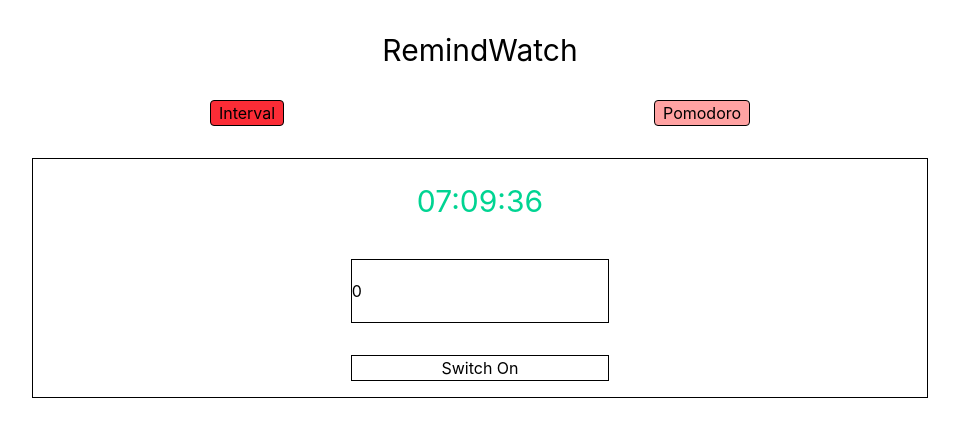
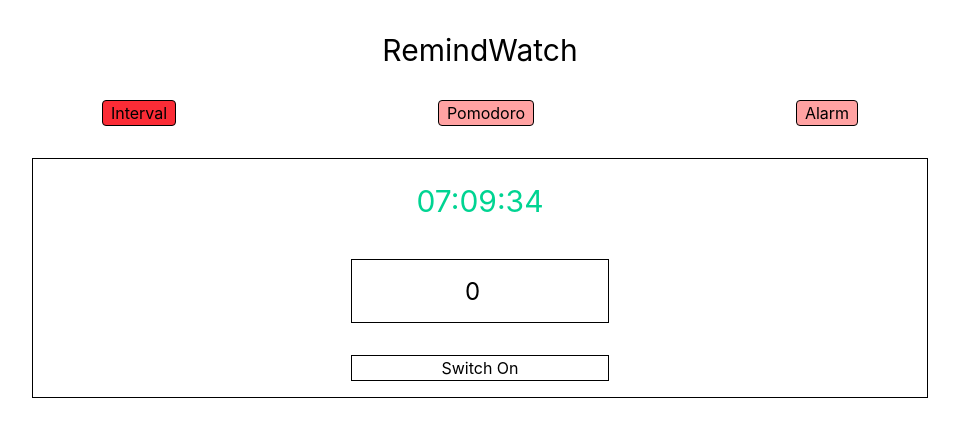
Before and after one commit to jamshidabduraxmonov/remindWatch, a React (Vite) app: page / in a window 1280 px wide. Both pictures are taken after a click on the button "Interval". Shown: the top 436 px of the page, without its empty margins (160-1119 px from the left). Built offline with nearby package versions, Linux system fonts and the light colour scheme.

Commit message:
feat: implement alarm logic

```diff
--- a/src/App.jsx
+++ b/src/App.jsx
@@ -6,6 +6,7 @@
 
   const [time, setTime] = useState([]);
   const [minute, setMinute] = useState();
+  const [hour, setHour] = useState();
   const [isOn, setIsOn] = useState(false);
   const [interVal, setInterVal] = useState(0);
   const [countChange, setCountChange] = useState(0);
@@ -21,6 +22,9 @@
   const [isInterval, setIsInterval] = useState(false);
 
   const [activeBtn, setActiveBtn] = useState("");
+
+  const [isAlarm, setIsAlarm] = useState(false);
+  const [wakeUp, setWakeUp] = useState({h: '12', m: '01'});
 
 
 
@@ -39,7 +43,8 @@
       const formatMin = min < 10 ? "0" + min : min;
       const formatSec = sec < 10 ? "0" + sec : sec;
 
-      setMinute(sec);
+      setMinute(min);
+      setHour(hour);
       setTime([formatHour, ':', formatMin, ':', formatSec]);
     }, 1000);
 
@@ -54,7 +59,7 @@
 
    const intervalPlay = async () => {
         const audio = new Audio("src/assets/beep.mp3");
-        // await audio.play();
+        await audio.play();
         console.log('Well, Beeep...');
       }
 
@@ -142,6 +147,14 @@
     }, [isHyperDeep, minute]);
 
 
+    useEffect(()=> {
+      if(!isAlarm) return;
+      if( (Number(wakeUp.h) === hour) && (Number(wakeUp.m) === minute) ) {
+        intervalPlay();
+      }
+    }, [minute])
+
+
 
     const runPomodoro = () => {
       if(isOn){
@@ -150,11 +163,19 @@
       }
       setIsPomodoro(true);
       setIsInterval(false);
+      setIsAlarm(false);
     }
 
     const runInterval = () => {
       setIsInterval(true);
       setIsPomodoro(false);
+      setIsAlarm(false);
+    }
+
+    const runAlarm = () => {
+      setIsAlarm(true);
+      setIsPomodoro(false);
+      setIsInterval(false);
     }
 
 
@@ -182,6 +203,8 @@
 
           <button className={`border-1 rounded-sm px-2 ${(activeBtn === "b1") ? 'bg-red-500' : 'bg-red-300'}`} onClick={()=> (runInterval(), setActiveBtn("b1"))} >Interval</button>
           <button className={`border-1 rounded-sm px-2 ${(activeBtn === "b2") ? 'bg-red-500' : 'bg-red-300'}`} onClick={()=>  (runPomodoro(), setActiveBtn("b2"))}>Pomodoro</button>
+          <button className={`border-1 rounded-sm px-2 ${(activeBtn === "b3") ? 'bg-red-500' : 'bg-red-300'}`} onClick={()=>  (runAlarm(), setActiveBtn("b3"))}>Alarm</button>
+
 
         </div>
 
@@ -189,7 +212,7 @@
       { isInterval && (
         <div className="border-1 w-[70%] h-auto m-auto my-8 flex flex-col gap-8 p-4  ">
         <h1 className='text-center py-2 text-emerald-400 text-3xl'>{time}</h1>
-        <input className='border-1 w-[30%] h-16 m-auto' value={interVal} name="quantity" min="0" onChange={(e) => {setInterVal(Math.abs(Number(e.target.value)))}} disabled={isOn}  type="number" />
+        <input className='border-1 w-[30%] h-16 m-auto text-center text-2xl focus:border-red-400' value={interVal} name="quantity" min="0" onChange={(e) => {setInterVal(Math.abs(Number(e.target.value)))}} disabled={isOn}  type="number" />
 
         {
           !isOn ? (
@@ -212,8 +235,18 @@
             <button className="border-1 p-2" onClick={()=> (setIsHyperDeep(true), setCountChange(0))}>Hyper Deep Session</button>
           </div>
 
+        )}
+
+
+        { isAlarm && (
+          <div>
+
+          </div>
         )
+
         }
+
+
 
     </div>
 
```
